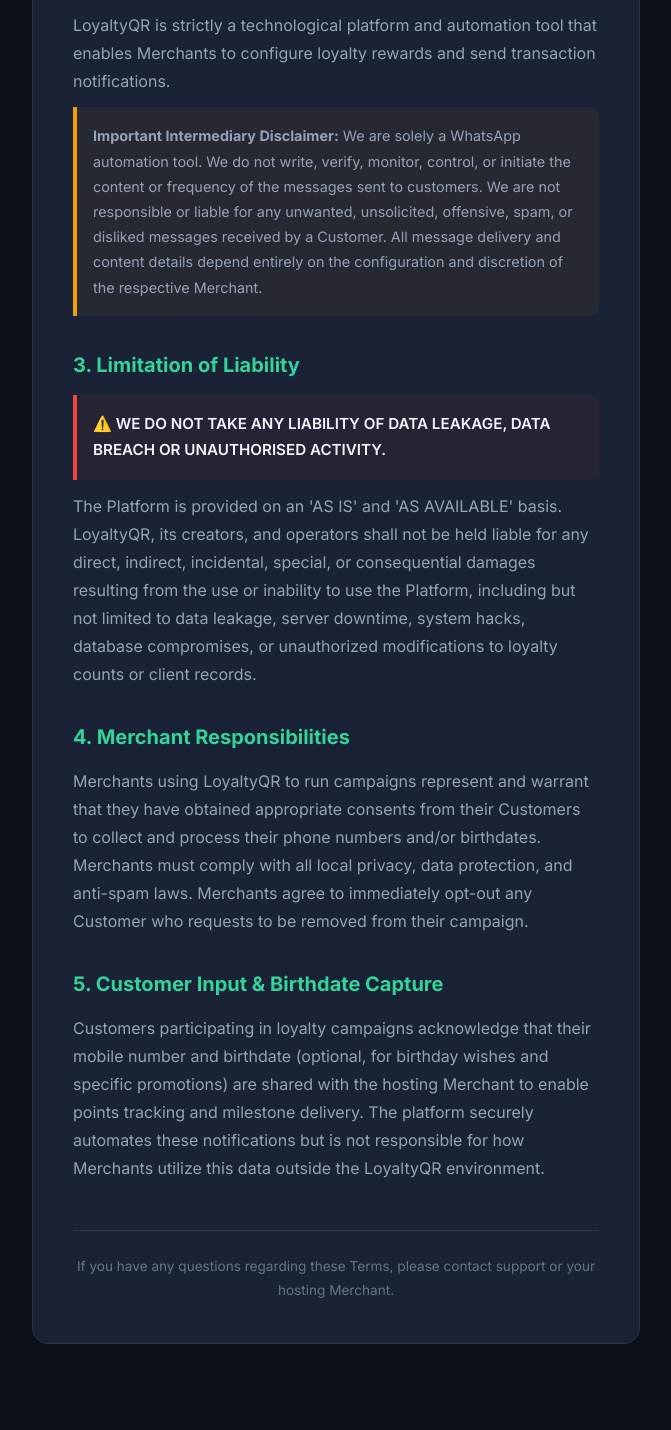
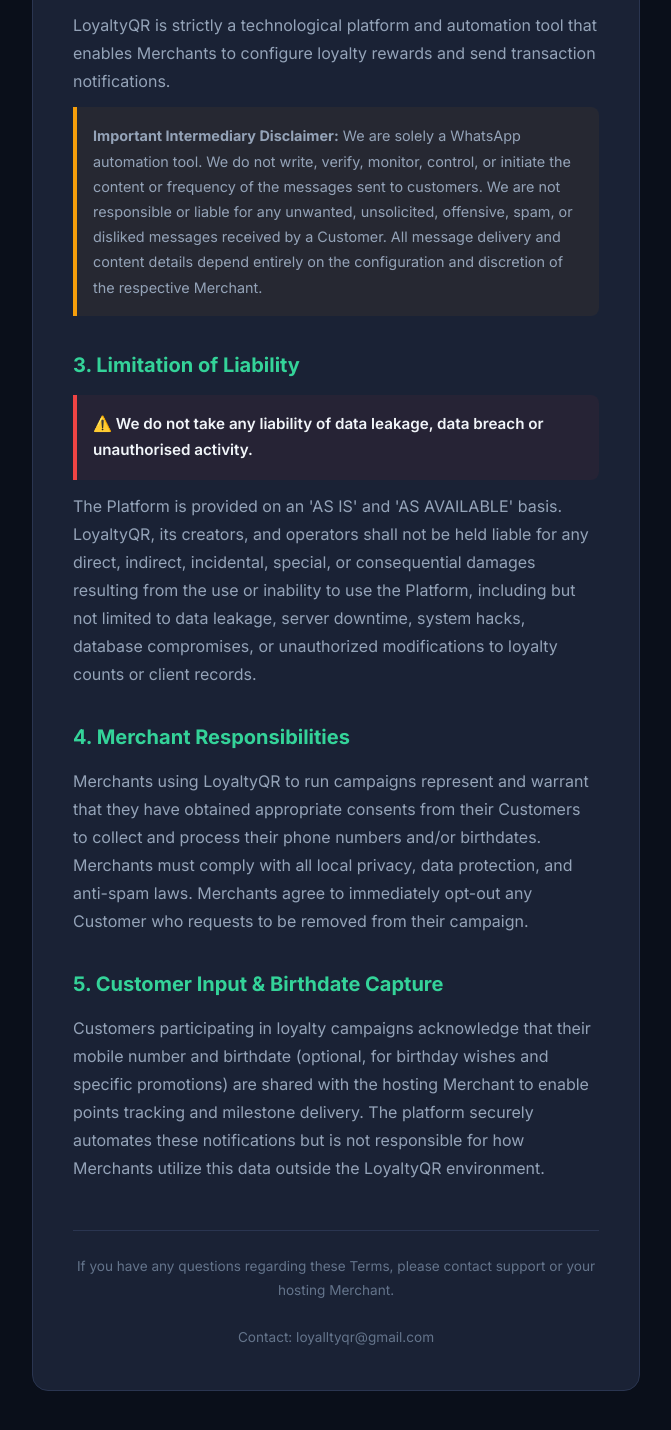
Before and after one commit to ArinHarwani/Loyalty-Program, a Next.js app: page /terms in a window 1280 px wide. Shown: the part 655-2085 px from the top of the page, without its empty margins (304-975 px from the left). Before the commit the page ends 2063 px from the top, so only its background shows below. Built offline with nearby package versions, Linux system fonts and the light colour scheme.

Commit message:
docs: fix ALL CAPS liability text and add contact email to terms and privacy

```diff
--- a/app/privacy/page.tsx
+++ b/app/privacy/page.tsx
@@ -96,7 +96,8 @@
             {/* Section 5 */}
             <section style={{ borderTop: '1px solid var(--border)', paddingTop: '1.5rem', marginTop: '1rem' }}>
               <p style={{ color: 'var(--text-muted)', fontSize: '0.85rem', textAlign: 'center' }}>
-                For further clarification regarding your personal data, please contact the specific Merchant shop or our team.
+                For further clarification regarding your personal data, please contact the specific Merchant shop or our team.<br /><br />
+                Contact: loyalltyqr@gmail.com
               </p>
             </section>
 
--- a/app/terms/page.tsx
+++ b/app/terms/page.tsx
@@ -77,7 +77,7 @@
                   fontSize: '0.95rem'
                 }}
               >
-                ⚠️ WE DO NOT TAKE ANY LIABILITY OF DATA LEAKAGE, DATA BREACH OR UNAUTHORISED ACTIVITY.
+                ⚠️ We do not take any liability of data leakage, data breach or unauthorised activity.
               </div>
               <p style={{ color: 'var(--text-secondary)', marginTop: '0.75rem' }}>
                 The Platform is provided on an &apos;AS IS&apos; and &apos;AS AVAILABLE&apos; basis. LoyaltyQR, its creators, and operators shall not be held liable for any direct, indirect, incidental, special, or consequential damages resulting from the use or inability to use the Platform, including but not limited to data leakage, server downtime, system hacks, database compromises, or unauthorized modifications to loyalty counts or client records.
@@ -107,7 +107,8 @@
             {/* Section 6 */}
             <section style={{ borderTop: '1px solid var(--border)', paddingTop: '1.5rem', marginTop: '1rem' }}>
               <p style={{ color: 'var(--text-muted)', fontSize: '0.85rem', textAlign: 'center' }}>
-                If you have any questions regarding these Terms, please contact support or your hosting Merchant.
+                If you have any questions regarding these Terms, please contact support or your hosting Merchant.<br /><br />
+                Contact: loyalltyqr@gmail.com
               </p>
             </section>
 
```
